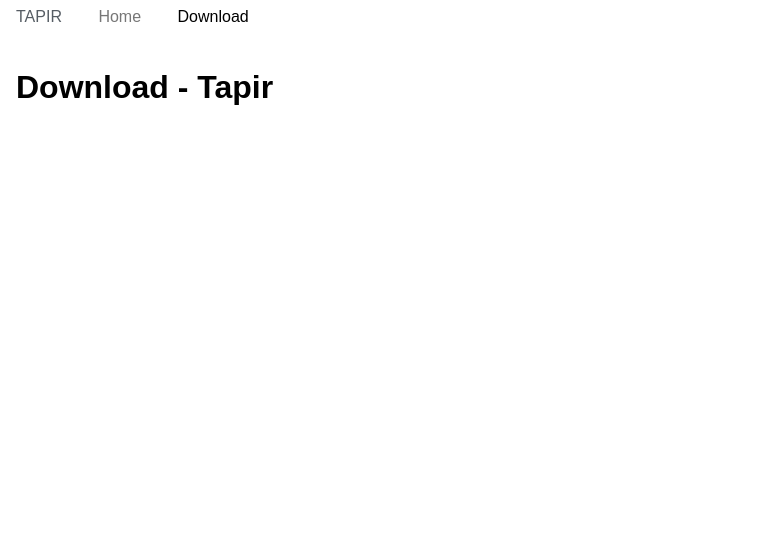
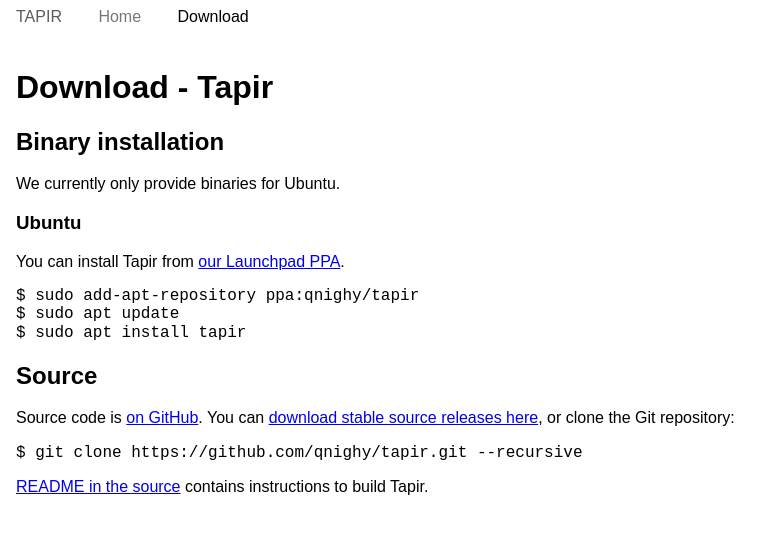
Before and after one commit to qnighy/tapir, a Jekyll site: the page built from download.md, in a window 1280 px wide. Shown: the top 534 px of the page, without its empty margins (0-781 px from the left). Built offline with Jekyll 4.4.1, drawn with Linux system fonts in a browser that asks for light colours; nearby versions of some CDN libraries.

Commit message:
Write downloading instruction.

````diff
--- a/download.md
+++ b/download.md
@@ -2,3 +2,27 @@
 lang: en
 title: Download
 ---
+
+## Binary installation
+
+We currently only provide binaries for Ubuntu.
+
+### Ubuntu
+
+You can install Tapir from [our Launchpad PPA](https://launchpad.net/~qnighy/+archive/ubuntu/tapir).
+
+```
+$ sudo add-apt-repository ppa:qnighy/tapir
+$ sudo apt update
+$ sudo apt install tapir
+```
+
+## Source
+
+Source code is [on GitHub](https://github.com/qnighy/tapir). You can [download stable source releases here](https://github.com/qnighy/tapir/releases), or clone the Git repository:
+
+```
+$ git clone https://github.com/qnighy/tapir.git --recursive
+```
+
+[README in the source](https://github.com/qnighy/tapir/blob/master/README.md) contains instructions to build Tapir.
````
